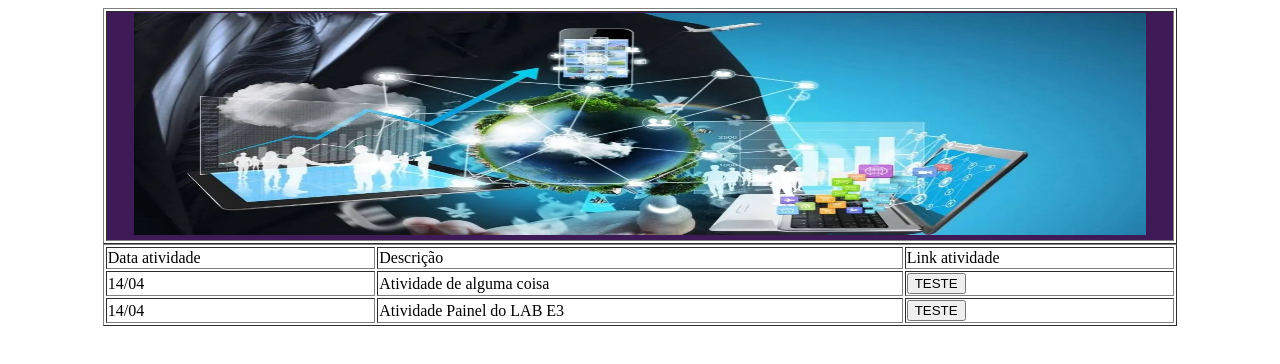
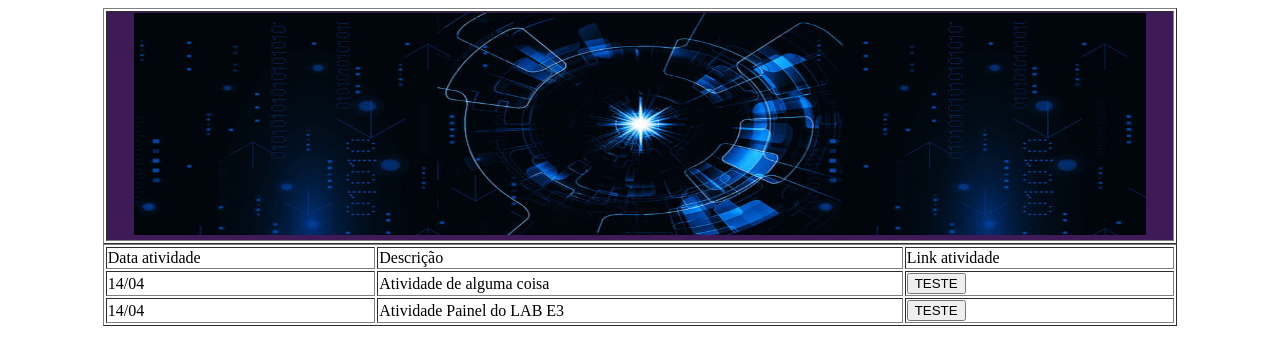
Before and after one commit to JoaoHeliorx6600/macacorx6600, a plain HTML site: page index.html in a window 1280 px wide. Drawn offline with Linux system fonts and the light colour scheme.

Commit message:
Update index.html

```diff
--- a/index.html
+++ b/index.html
@@ -9,7 +9,7 @@
     <table border="1" width="85%" align="center">
         <tr bgcolor="#3e1b57">
           <td align="center">
-            <img src="au.webp" width="95%" height="222px">
+            <img src="aa.webp" width="95%" height="222px">
           </td>
         </tr>
       </table>
```
